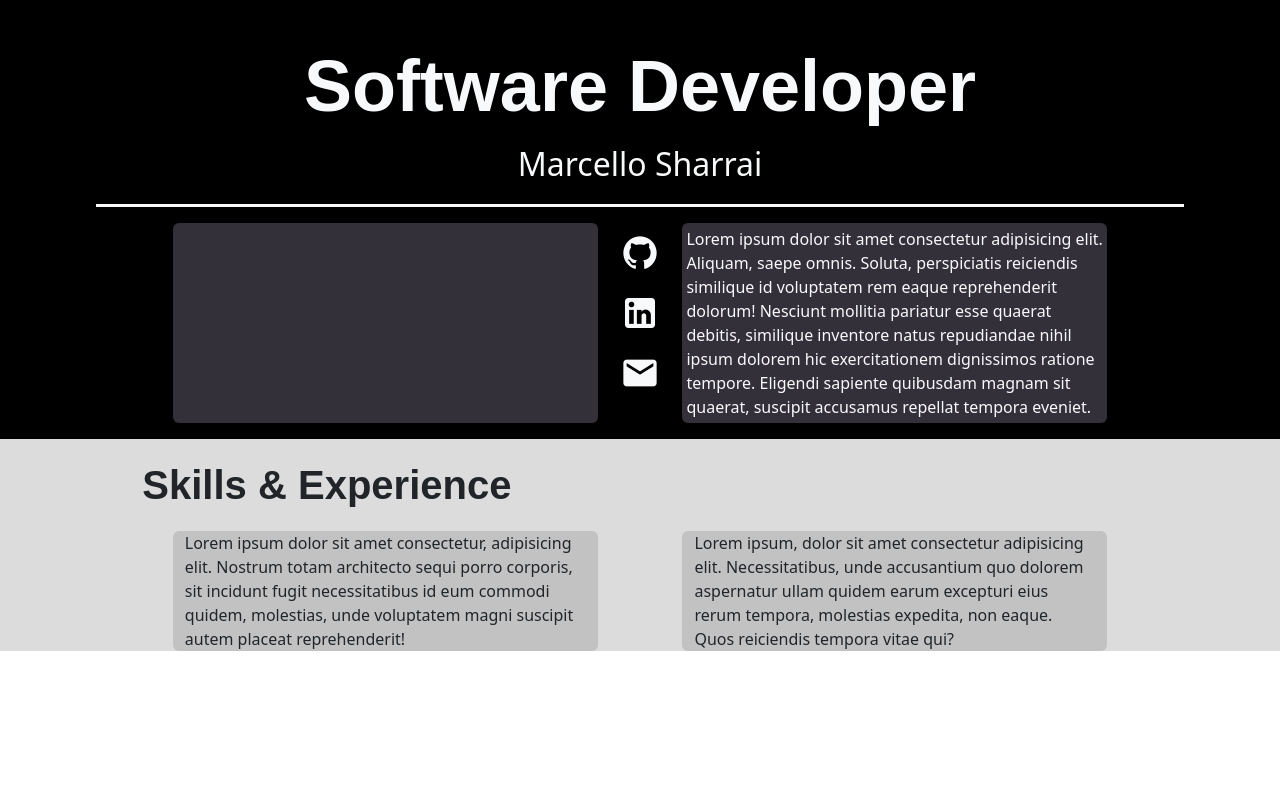
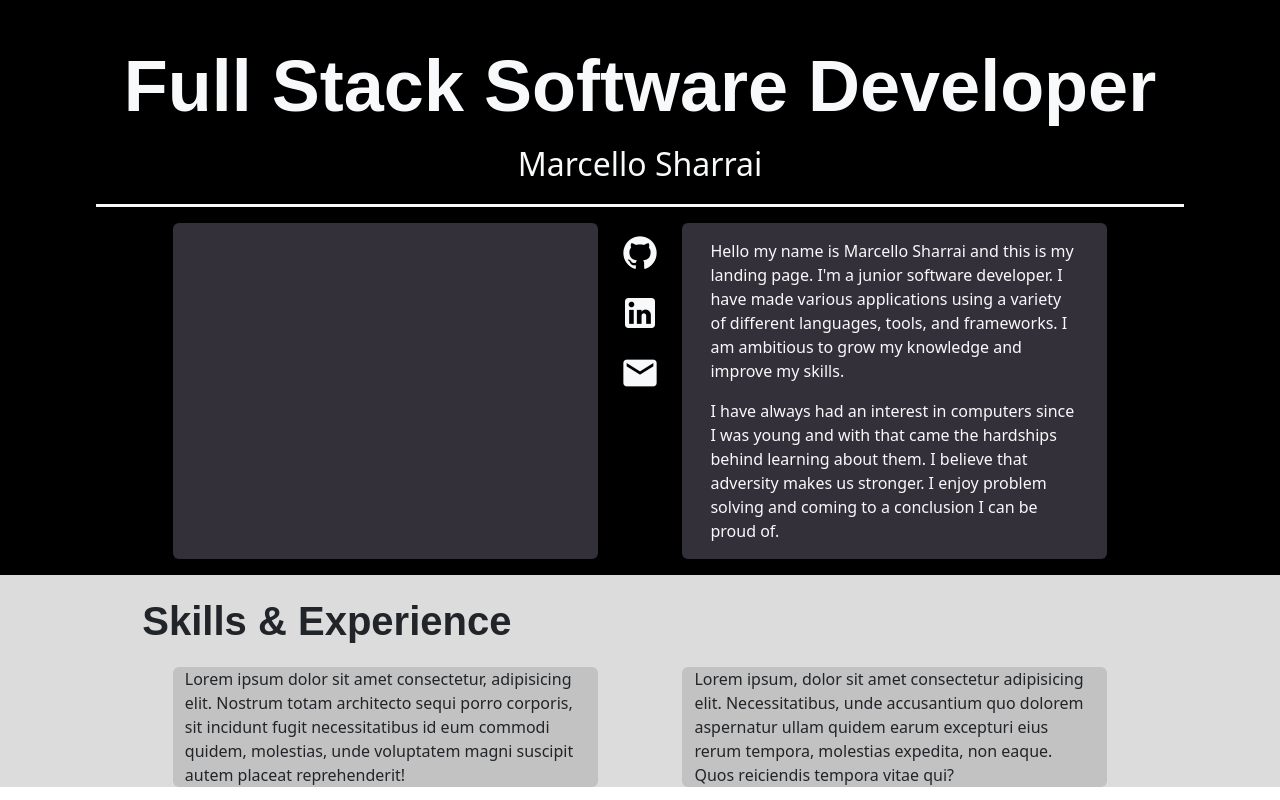
Before and after one commit to MarcS2/MarcS2.github.io, a plain HTML site: page index.html in a window 1280 px wide. Drawn offline with nearby package versions, Linux system fonts and the light colour scheme; a web font is replaced by a local one.

Commit message:
about me rough draft

```diff
--- a/index.html
+++ b/index.html
@@ -29,7 +29,7 @@
 
             <div class=" border-bottom border-light border-3 text-center">
               <p class="heading-txt fw-bold mb-0 text-light " style="font-size: 4.5rem;">
-                Software
+                Full Stack Software
                 Developer
               </p>
               <p class=" fs-2 mb-0 text-light mb-3">Marcello Sharrai</p>
@@ -50,18 +50,26 @@
               </div>
               <div class="col-1 text-center">
                 <div class="text-light">
-                  <i class="mdi mdi-github fs-1"></i>
+                  <i class="mdi mdi-github fs-1 mdi-btn" role="button"></i>
                   <i class="mdi mdi-linkedin fs-1"></i>
                   <i class="mdi mdi-email fs-1"></i>
                 </div>
 
               </div>
-              <div class="col-5 rounded text-light p-1" style="background-color:  #dfd4fe3a;">
-                Lorem ipsum dolor sit amet consectetur adipisicing elit. Aliquam, saepe omnis. Soluta, perspiciatis
-                reiciendis similique id voluptatem rem eaque reprehenderit dolorum! Nesciunt mollitia pariatur esse
-                quaerat debitis, similique inventore natus repudiandae nihil ipsum dolorem hic exercitationem
-                dignissimos ratione tempore. Eligendi sapiente quibusdam magnam sit quaerat, suscipit accusamus repellat
-                tempora eveniet.
+              <div class="col-5 rounded text-light" style="background-color:  #dfd4fe3a;">
+                <div class="p-3">
+                  <p>
+                    Hello my name is Marcello Sharrai and this is my landing page. I'm a junior software developer. I
+                    have made various applications using a variety of different languages, tools, and frameworks. I am
+                    ambitious to grow my knowledge and improve my skills.
+                  </p>
+                  <p class="mb-0">
+                    I have always had an interest in computers since I was young and with that came the hardships behind
+                    learning about them. I believe that adversity makes us stronger. I enjoy problem solving and coming
+                    to
+                    a conclusion I can be proud of.
+                  </p>
+                </div>
               </div>
             </section>
           </div>
@@ -82,7 +90,7 @@
           <div class="col-11 ">
             <section class="row justify-content-center">
               <div class="col-12">
-                <p class="fs-1 heading-txt">Skills & Experience</p>
+                <p class=" heading-txt">Skills & Experience</p>
               </div>
               <div class="col-5 rounded" style="background-color: #c2c2c2;">
                 Lorem ipsum dolor sit amet consectetur, adipisicing elit. Nostrum totam architecto sequi porro corporis,
--- a/style.css
+++ b/style.css
@@ -19,4 +19,5 @@
   /* color: #3c1414; */
   font-weight: bolder;
   font-family: 'Darker Grotesque', sans-serif;
+  font-size: 2.5rem;
 }
```
